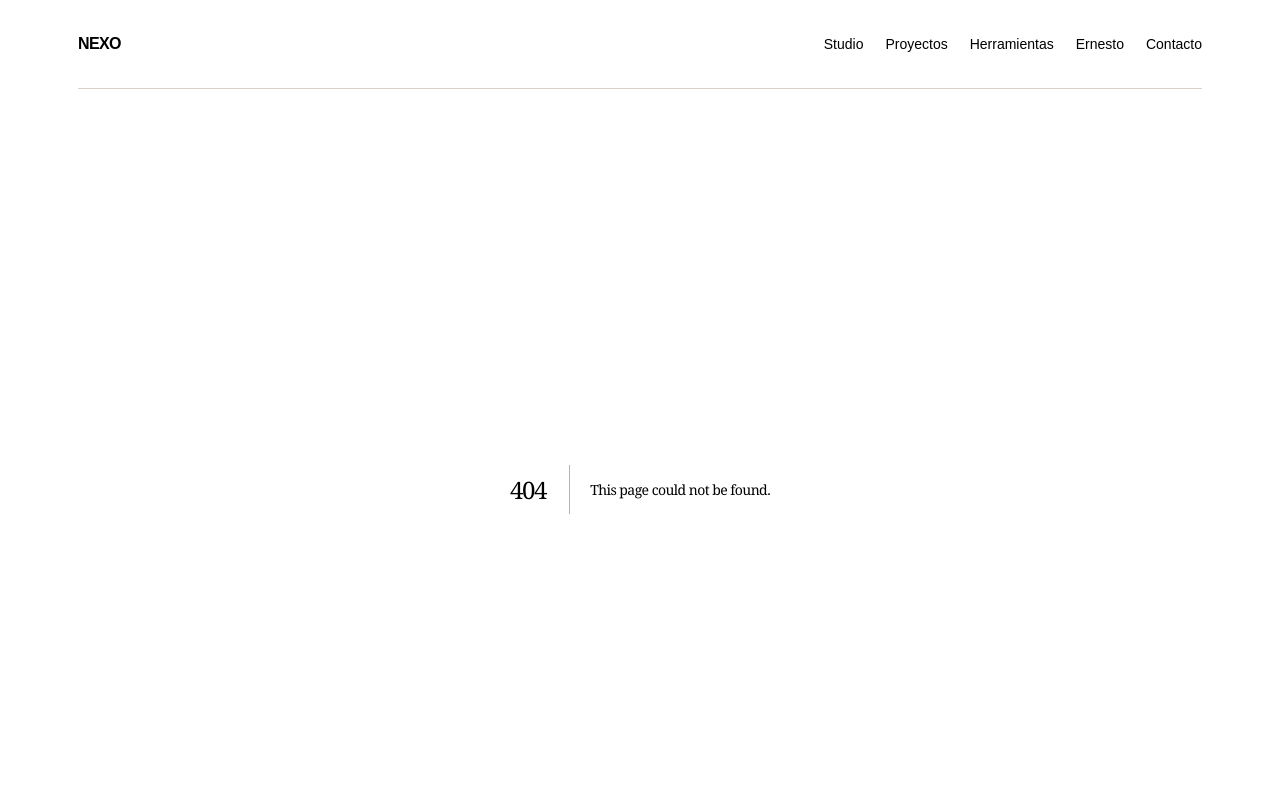
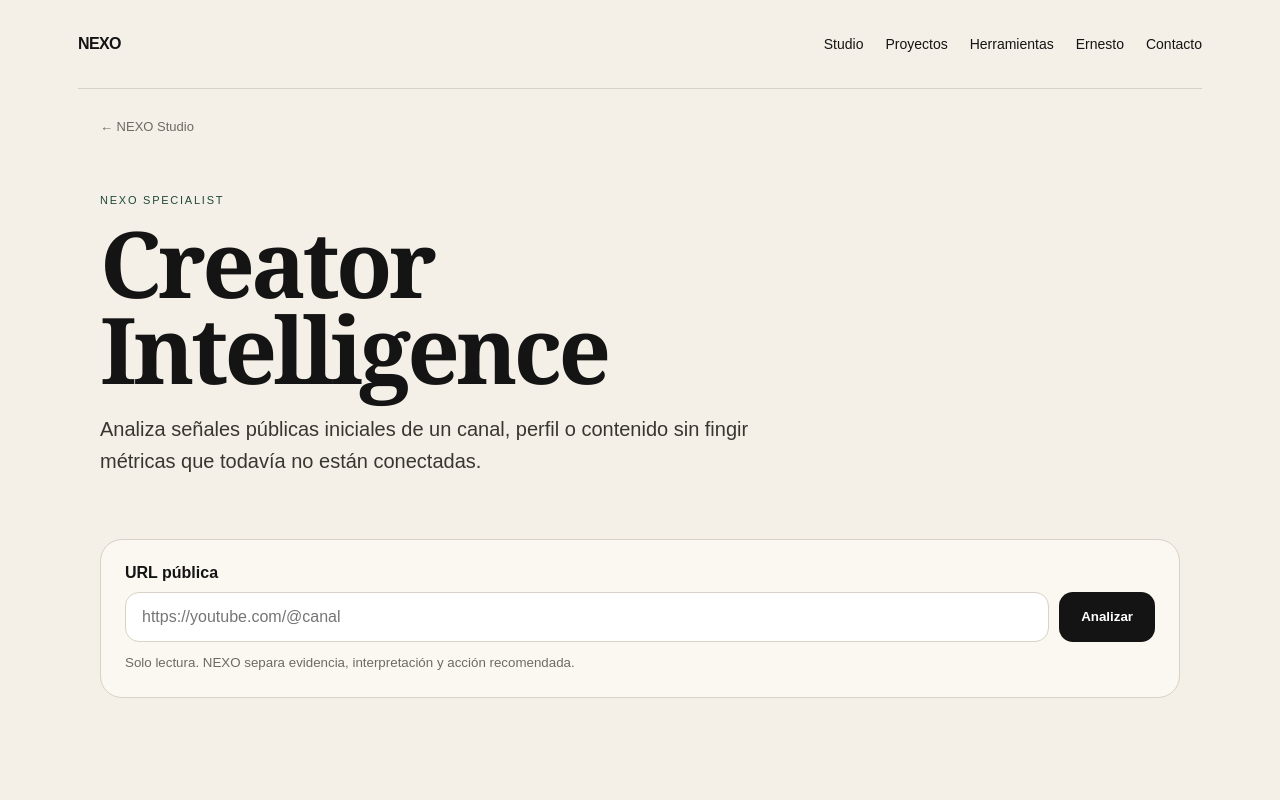
Before and after one commit to ernest196391/ernesto-rondon-nexo, a Next.js app: page /studio/creator in a window 1280 px wide. Before the commit this address had no page. Shown: the top 800 px of the page. Built offline with nearby package versions, Linux system fonts and the light colour scheme.

Commit message:
feat: add Creator Intelligence route

```diff
--- /dev/null
+++ b/app/studio/creator/page.tsx
@@ -0,0 +1,6 @@
+import SpecialistAuditClient from "../audits/SpecialistAuditClient";
+import "../audits/specialist-audit.css";
+
+export default function CreatorAuditPage() {
+  return <SpecialistAuditClient kind="creator" title="Creator Intelligence" subtitle="Analiza señales públicas iniciales de un canal, perfil o contenido sin fingir métricas que todavía no están conectadas." placeholder="https://youtube.com/@canal" />;
+}
```
